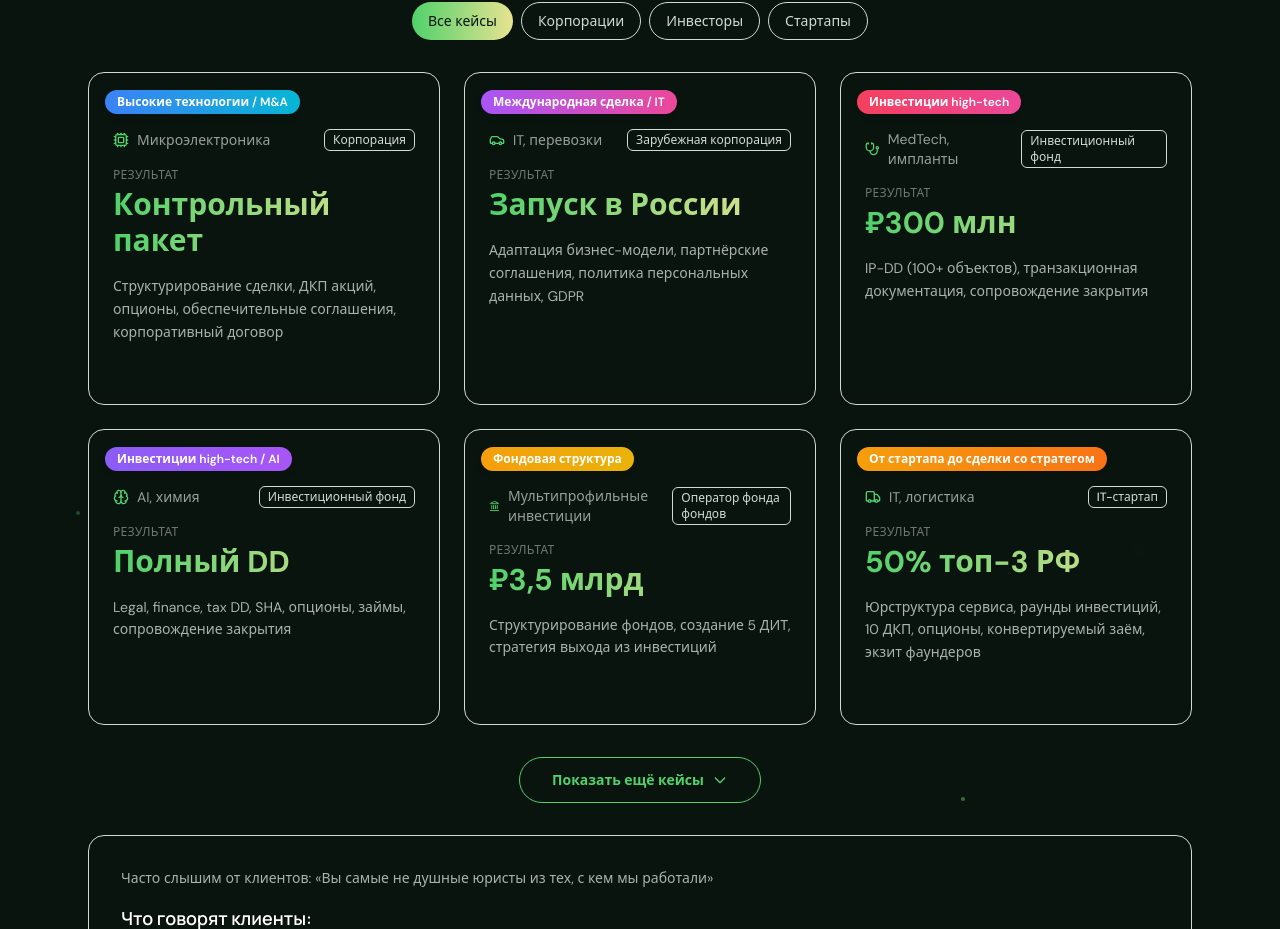
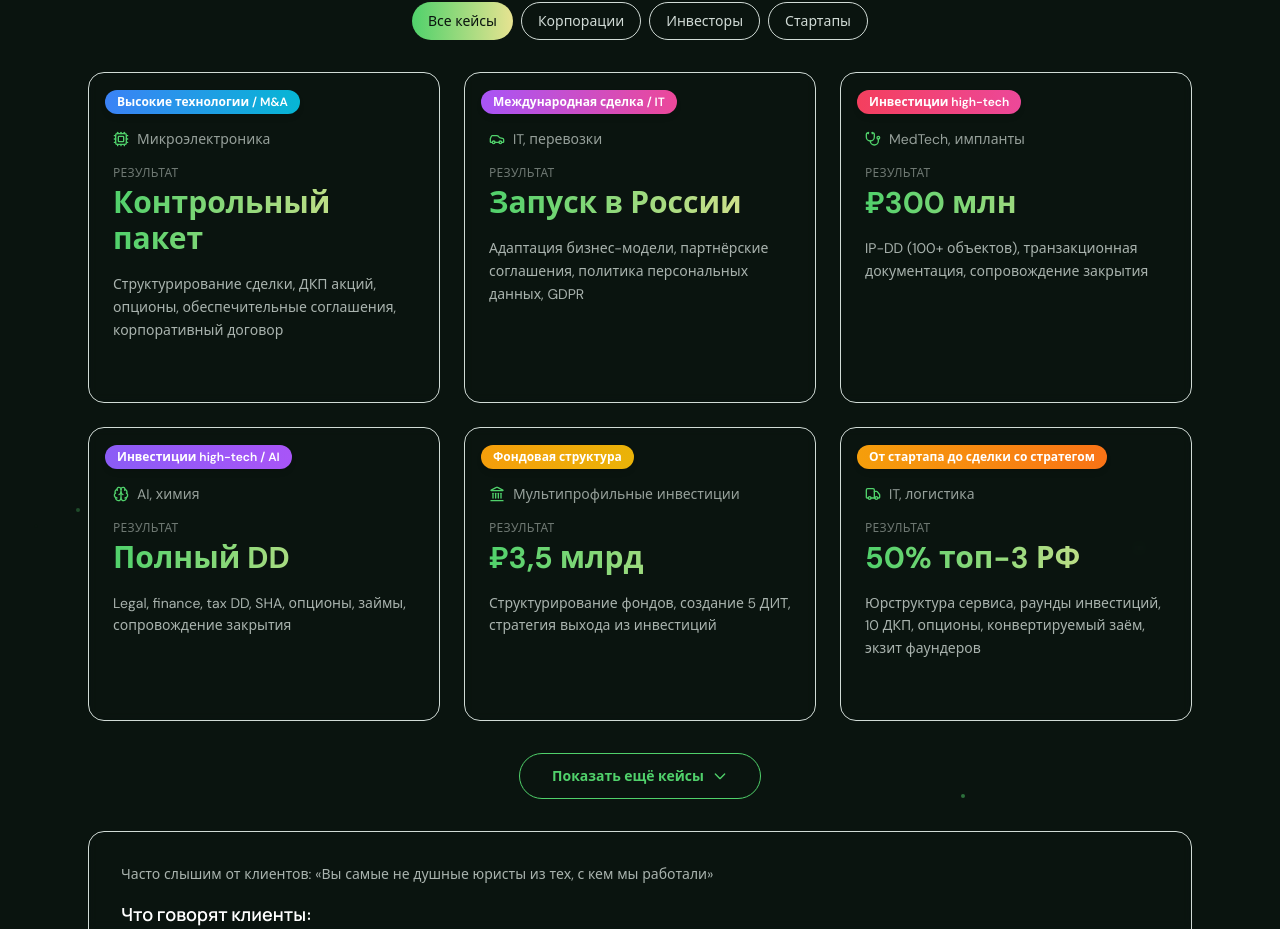
Before and after one commit to pogudkin2b/unext-one-landing, a Next.js app: page / in a window 1280 px wide. Shown: the part 4014-4943 px from the top of the page. Built offline with nearby package versions, Linux system fonts and the light colour scheme.

Commit message:
Remove client type badge from case cards
Removed 'Корпорация', 'Инвестиционный фонд', etc. badges to simplify
card design and reduce visual clutter

🤖 Generated with [Claude Code](https://claude.com/claude-code)

Co-Authored-By: Claude <noreply@anthropic.com>

```diff
--- a/src/app/page.tsx
+++ b/src/app/page.tsx
@@ -1715,9 +1715,6 @@ function NewCaseCard({ data, onOpenDetail }: NewCaseCardProps) {
         <div className="mb-4 flex items-center gap-2 text-sm text-[rgb(var(--color-silver))]/70">
           <Icon className="h-4 w-4 text-[rgb(var(--color-electric-cyan))]" />
           <span>{data.industry}</span>
-          <span className="ml-auto rounded-md border border-[rgba(var(--color-electric-cyan),0.2)] bg-[rgba(var(--color-electric-cyan),0.05)] px-2 py-0.5 text-xs font-medium text-[rgb(var(--color-silver))]">
-            {data.client}
-          </span>
         </div>
 
         {/* Result - highlighted */}
```
